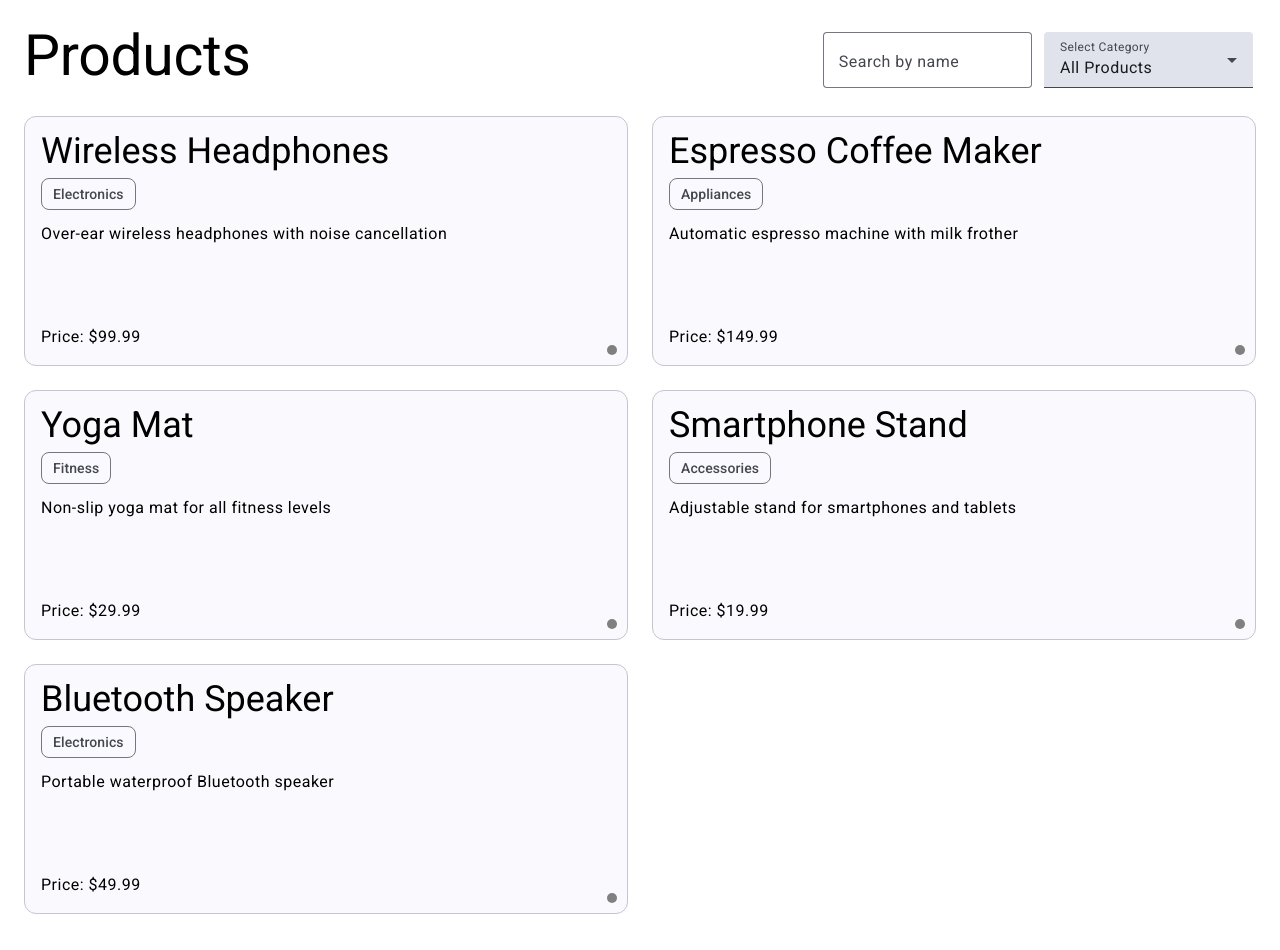
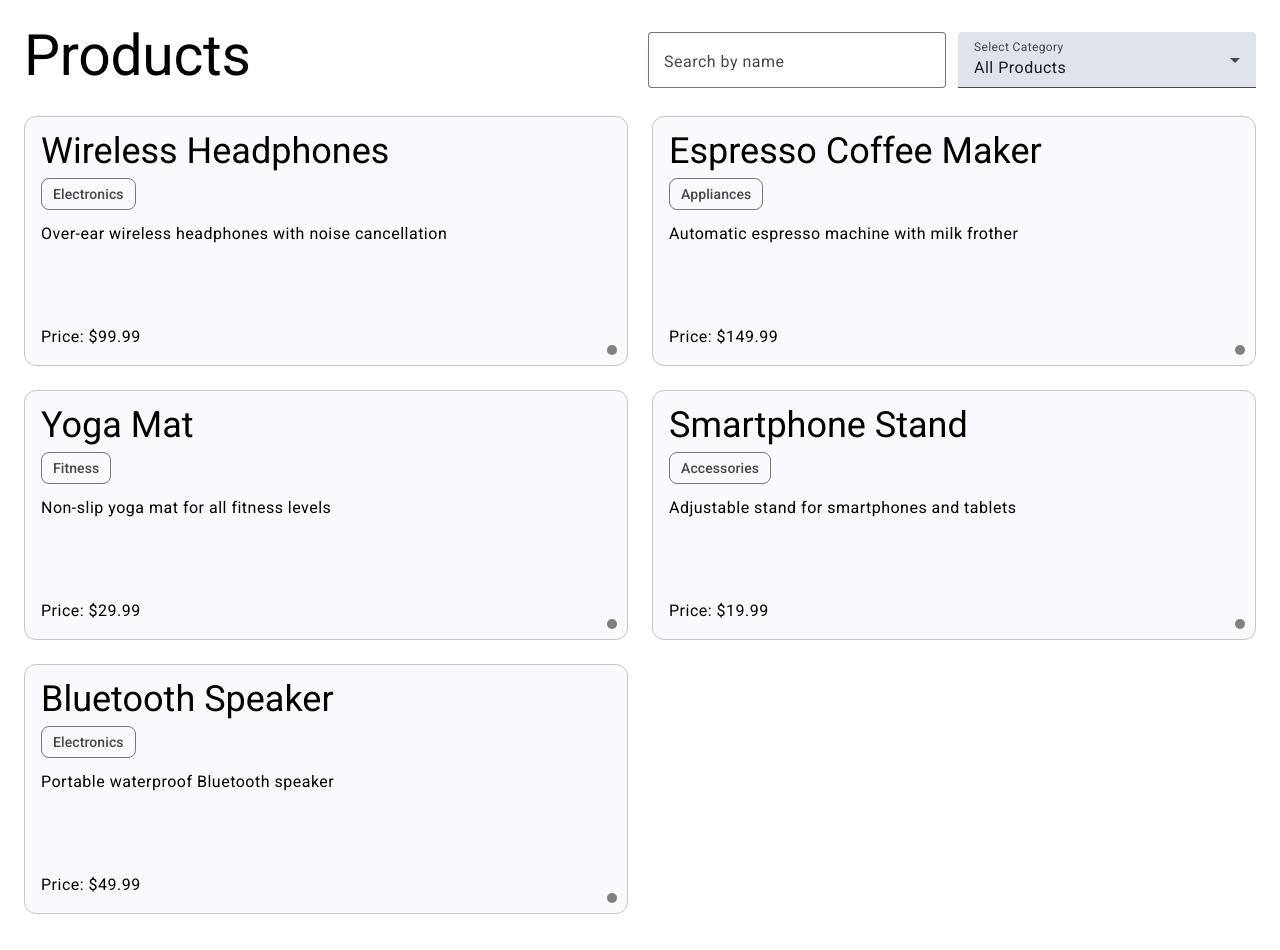
Before and after one commit to rrprodhan/product-portfolio, an Angular app: page /products in a window 1280 px wide. Built offline with nearby package versions, Linux system fonts and the light colour scheme.

Commit message:
Added minimum width for all cards to prevent content overflow when resizing

```diff
--- a/src/app/components/product-card/product-card.component.scss
+++ b/src/app/components/product-card/product-card.component.scss
@@ -11,7 +11,7 @@
 
 .product-card {
   padding-top: 12px;
-  min-width: 300px;
+  min-width: 298px;
   min-height: 250px;
 }
 
@@ -49,6 +49,7 @@ mat-card-content {
   .product-card {
     min-height: 250px;
     width: 100%;
+    min-width: 340px;
   }
 }
 
@@ -56,7 +57,7 @@ mat-card-content {
   .product-card {
     min-height: 250px;
     width: 100%;
-    min-width: 40px;
+    min-width: 407px;
   }
 
   .product-card-list-container {
--- a/src/app/pages/products/products.component.scss
+++ b/src/app/pages/products/products.component.scss
@@ -19,16 +19,19 @@
 
 mat-form-field {
   width: 100%;
+  min-width: 298px;
 }
 
-@media (min-width: 768px) {
+@media (min-width: 677px) {
   mat-form-field {
     width: 48%;
+    min-width: 298px;
   }
 }
 
 @media (min-width: 1024px) {
   mat-form-field {
     width: 48%;
+    min-width: 298px;
   }
 }
```
